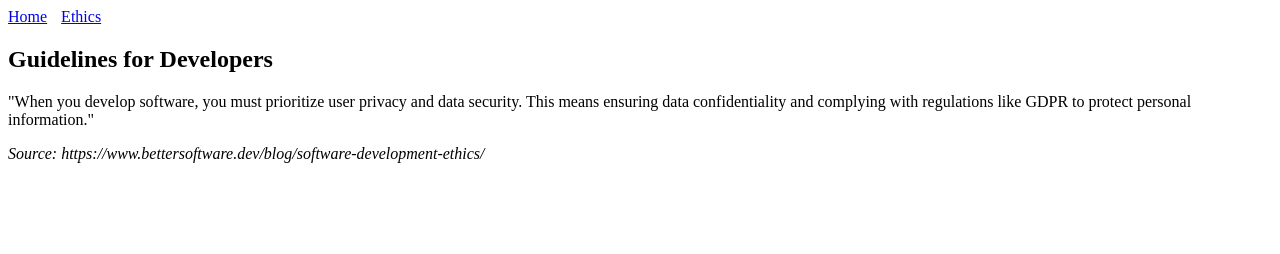
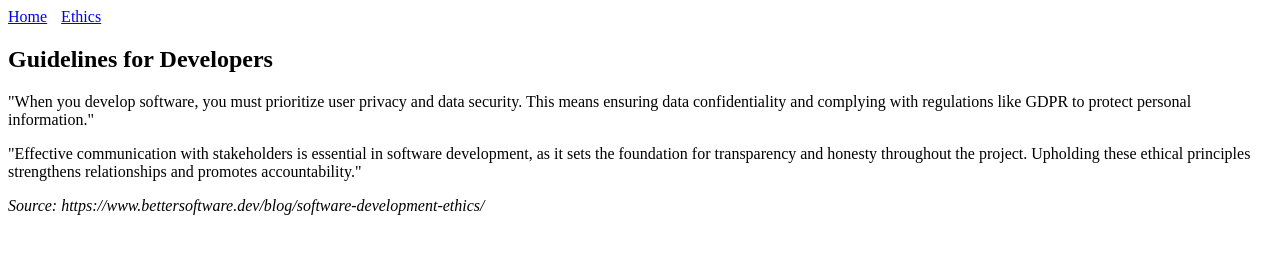
Before and after one commit to dasamnew/dasamnew.github.io, a plain HTML site: page Ethics.html in a window 1280 px wide. Drawn offline with Linux system fonts and the light colour scheme.

Commit message:
Update Ethics.html

```diff
--- a/Ethics.html
+++ b/Ethics.html
@@ -7,6 +7,7 @@
 
 <h2>Guidelines for Developers</h2>
 <p> "When you develop software, you must prioritize user privacy and data security. This means ensuring data confidentiality and complying with regulations like GDPR to protect personal information." <p>
+<p> "Effective communication with stakeholders is essential in software development, as it sets the foundation for transparency and honesty throughout the project. Upholding these ethical principles strengthens relationships and promotes accountability."<p>
 <p><cite>Source: https://www.bettersoftware.dev/blog/software-development-ethics/</cite></p>
 
 
```
